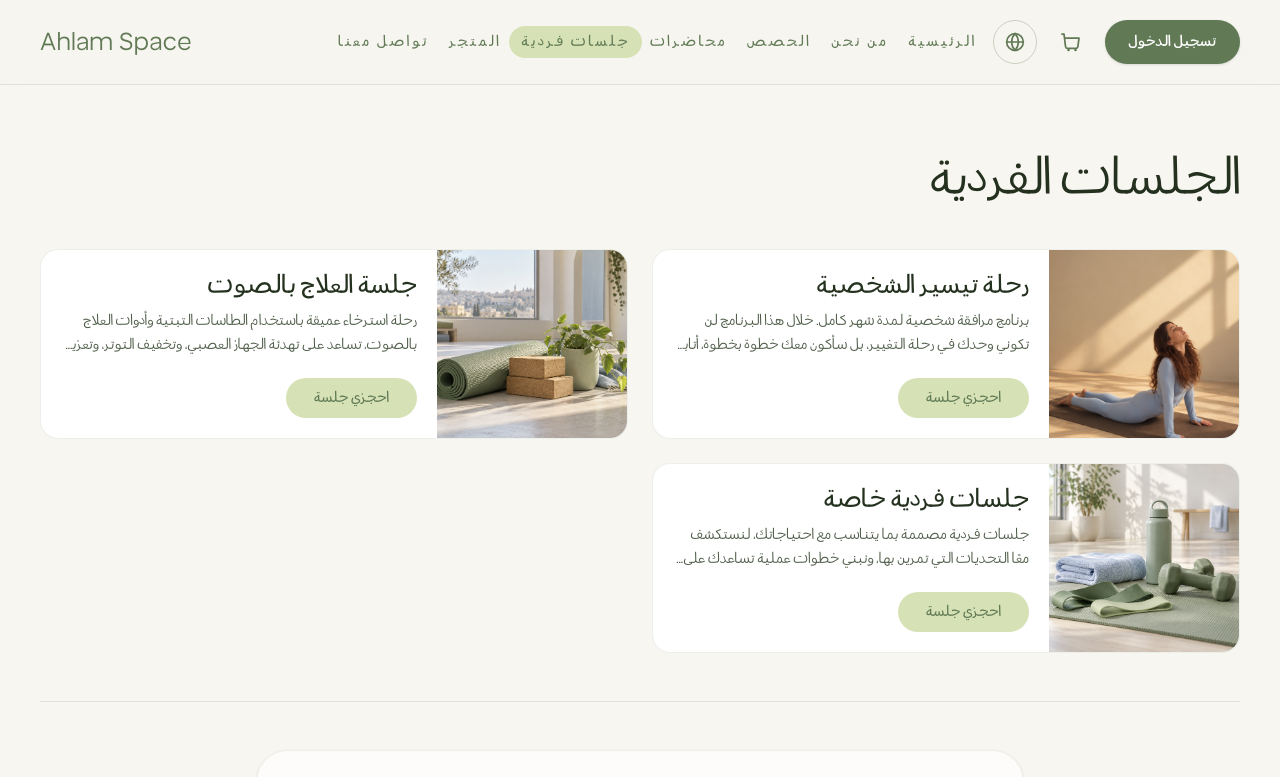
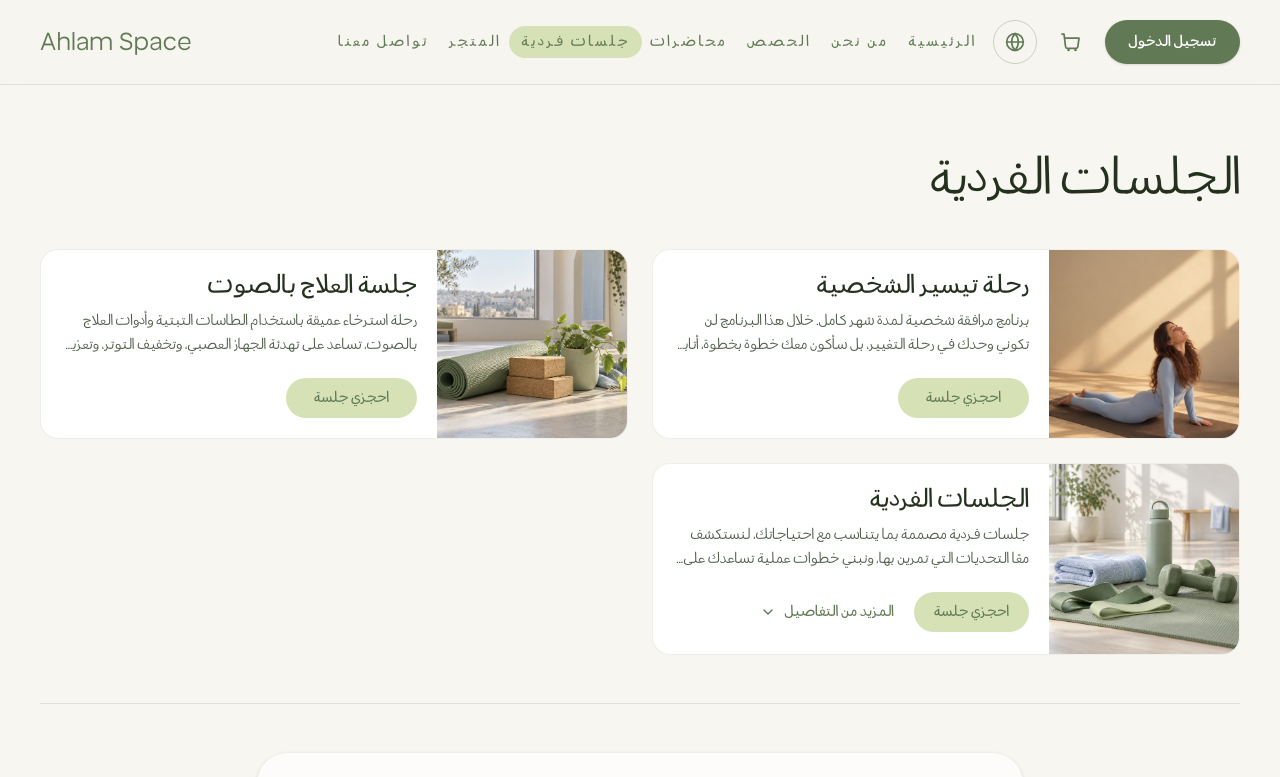
Before and after one commit to Tala-Jabaren/ahlam-space, a Next.js app: page /private-sessions in a window 1280 px wide. Shown: the top 777 px of the page. Built offline with nearby package versions, Linux system fonts and the light colour scheme; no server answers.

Commit message:
feat: expandable bilingual private session details

```diff
--- a/src/app/(public)/private-sessions/page.tsx
+++ b/src/app/(public)/private-sessions/page.tsx
@@ -5,6 +5,7 @@ import { useRef, useState } from 'react'
 import { createClient } from '@/lib/supabase/client'
 import { useT } from '@/i18n/i18n-context'
 import { ar } from '@/i18n/ar'
+import PrivateSessionCard from './private-session-card'
 
 const SERVICE_IMAGES = [
   '/images/about2.png',
@@ -25,6 +26,7 @@ export default function PrivateSessionsPage() {
     ...service,
     image: SERVICE_IMAGES[index],
     value: ar.privateSessions.services[index].title,
+    hasDetails: index === 2,
   }))
   const formRef = useRef<HTMLFormElement>(null)
   const [sessionType, setSessionType] = useState<string>(SERVICES[0].value)
@@ -75,7 +77,15 @@ export default function PrivateSessionsPage() {
       <h1>{t.privateSessions.heading}</h1>
 
       <div className="grid gap-6 xl:grid-cols-2 xl:justify-items-center">
-        {SERVICES.map((service) => (
+        {SERVICES.map((service) => service.hasDetails ? (
+          <PrivateSessionCard
+            key={service.value}
+            image={service.image}
+            description={service.description}
+            requestLabel={t.privateSessions.requestButton}
+            onRequest={() => handleRequestClick(service.value)}
+          />
+        ) : (
           <section
             key={service.value}
             className="flex h-auto w-full max-w-[620px] flex-col overflow-hidden rounded-[18px] border border-[#617A55]/[0.12] bg-white transition-transform duration-200 hover:-translate-y-[3px] sm:h-[190px] sm:flex-row"
--- /dev/null
+++ b/src/app/(public)/private-sessions/private-session-card.tsx
@@ -0,0 +1,115 @@
+'use client'
+
+import Image from 'next/image'
+import { ChevronDown } from 'lucide-react'
+import { useId, useState } from 'react'
+import { useT } from '@/i18n/i18n-context'
+import { privateSessionDetailsAr } from '@/i18n/private-session-details'
+import { PRIVATE_SESSION_HOURLY_PRICE } from '@/lib/private-session-details'
+
+type Props = {
+  image: string
+  description: string
+  requestLabel: string
+  onRequest: () => void
+}
+
+export default function PrivateSessionCard({
+  image,
+  description,
+  requestLabel,
+  onRequest,
+}: Props) {
+  const { t, locale } = useT()
+  const copy = t.privateSessionDetails ?? privateSessionDetailsAr
+  const [expanded, setExpanded] = useState(false)
+  const detailsId = useId()
+  const price = copy.price.replace(
+    '{price}',
+    new Intl.NumberFormat(locale === 'ar' ? 'ar' : 'en-US').format(
+      PRIVATE_SESSION_HOURLY_PRICE,
+    ),
+  )
+  const focusStyle =
+    'focus-visible:outline-2 focus-visible:outline-offset-4 focus-visible:outline-[#617A55]'
+
+  return (
+    <section className="w-full max-w-[620px] self-start overflow-hidden rounded-[18px] border border-[#617A55]/[0.12] bg-white text-start transition-transform duration-200 motion-safe:hover:-translate-y-[3px] motion-reduce:transition-none">
+      <div className="flex flex-col sm:h-[190px] sm:flex-row">
+        <div className="relative h-[210px] w-full shrink-0 sm:h-full sm:w-[190px]">
+          <Image
+            src={image}
+            alt=""
+            fill
+            sizes="(min-width: 640px) 190px, 100vw"
+            className="object-cover object-center"
+          />
+        </div>
+        <div className="flex min-w-0 flex-1 flex-col p-5">
+          <h2 className="font-serif text-2xl font-medium leading-tight text-[#25311f]">
+            {copy.title}
+          </h2>
+          <p className="mt-2 line-clamp-2 text-sm leading-6 text-[#4f5d49]">
+            {description}
+          </p>
+          <div className="mt-4 flex flex-wrap items-center gap-2 sm:mt-auto">
+            <button
+              type="button"
+              onClick={onRequest}
+              className={`rounded-full bg-[#D6E2B6] px-5 py-2.5 text-sm font-medium text-[#617A55] transition-colors hover:bg-[#D6E2B6]/70 ${focusStyle}`}
+            >
+              {requestLabel}
+            </button>
+            <button
+              type="button"
+              aria-expanded={expanded}
+              aria-controls={detailsId}
+              onClick={() => setExpanded((value) => !value)}
+              className={`inline-flex min-h-11 items-center gap-2 rounded-full px-3 py-2 text-sm font-medium text-[#617A55] transition-colors hover:bg-[#D6E2B6]/35 ${focusStyle}`}
+            >
+              {expanded ? copy.less : copy.more}
+              <ChevronDown
+                aria-hidden="true"
+                size={16}
+                className={`shrink-0 transition-transform duration-250 motion-reduce:transition-none ${expanded ? 'rotate-180' : ''}`}
+              />
+            </button>
+          </div>
+        </div>
+      </div>
+      <div
+        id={detailsId}
+        aria-hidden={!expanded}
+        inert={!expanded}
+        className={`grid transition-[grid-template-rows] duration-250 ease-in-out motion-reduce:transition-none ${expanded ? 'grid-rows-[1fr]' : 'grid-rows-[0fr]'}`}
+      >
+        <div className="min-h-0 overflow-hidden">
+          <div className="border-t border-[#617A55]/12 bg-[#F7F6F0] p-5">
+            <p className="text-sm leading-6 text-[#4f5d49]">
+              {copy.description}
+            </p>
+            <dl className="mt-4 grid gap-4 text-sm sm:grid-cols-2">
+              <div>
+                <dt className="text-[#617A55]">{copy.priceLabel}</dt>
+                <dd className="mt-1 font-medium text-[#25311f]">{price}</dd>
+              </div>
+              <div>
+                <dt className="text-[#617A55]">{copy.durationLabel}</dt>
+                <dd className="mt-1 font-medium text-[#25311f]">
+                  {copy.duration}
+                </dd>
+              </div>
+            </dl>
+            <button
+              type="button"
+              onClick={onRequest}
+              className={`mt-5 min-h-11 max-w-full rounded-full bg-[#617A55] px-5 py-2.5 text-sm font-medium text-white transition-colors hover:bg-[#617A55]/90 ${focusStyle}`}
+            >
+              {copy.contact}
+            </button>
+          </div>
+        </div>
+      </div>
+    </section>
+  )
+}
--- a/src/i18n/dictionaries.ts
+++ b/src/i18n/dictionaries.ts
@@ -3,13 +3,17 @@ import { en } from './en'
 import type { Locale } from './config'
 import { checkoutAr } from './checkout-ar'
 import { checkoutEn } from './checkout-en'
+import { privateSessionDetailsAr, privateSessionDetailsEn } from './private-session-details'
 
 export const dictionaries = {
-  ar: { ...ar, checkout: checkoutAr },
-  en: { ...en, checkout: checkoutEn },
+  ar: { ...ar, checkout: checkoutAr, privateSessionDetails: privateSessionDetailsAr },
+  en: { ...en, checkout: checkoutEn, privateSessionDetails: privateSessionDetailsEn },
 }
 
-export type Dictionary = typeof ar & { checkout?: typeof checkoutAr }
+export type Dictionary = typeof ar & {
+  checkout?: typeof checkoutAr
+  privateSessionDetails?: typeof privateSessionDetailsAr
+}
 
 export function getDictionary(locale: Locale): Dictionary {
   return dictionaries[locale]
--- /dev/null
+++ b/src/i18n/private-session-details.ts
@@ -0,0 +1,23 @@
+export const privateSessionDetailsAr = {
+  title: 'الجلسات الفردية',
+  more: 'المزيد من التفاصيل',
+  less: 'إخفاء التفاصيل',
+  description: 'جلسة مخصصة حسب احتياجك.',
+  priceLabel: 'السعر',
+  price: '{price} شيكل للساعة',
+  durationLabel: 'المدة',
+  duration: 'ساعة واحدة، أو حسب احتياجك.',
+  contact: 'تواصلي مع أحلام لحجز جلسة',
+}
+
+export const privateSessionDetailsEn: typeof privateSessionDetailsAr = {
+  title: 'Private Sessions',
+  more: 'More details',
+  less: 'Hide details',
+  description: 'Private sessions — tailored to your needs.',
+  priceLabel: 'Price',
+  price: '{price} ILS per hour',
+  durationLabel: 'Duration',
+  duration: 'One hour, or as needed.',
+  contact: 'Contact Ahlam to book a session',
+}
--- /dev/null
+++ b/src/lib/private-session-details.ts
@@ -0,0 +1 @@
+export const PRIVATE_SESSION_HOURLY_PRICE = 100
```
